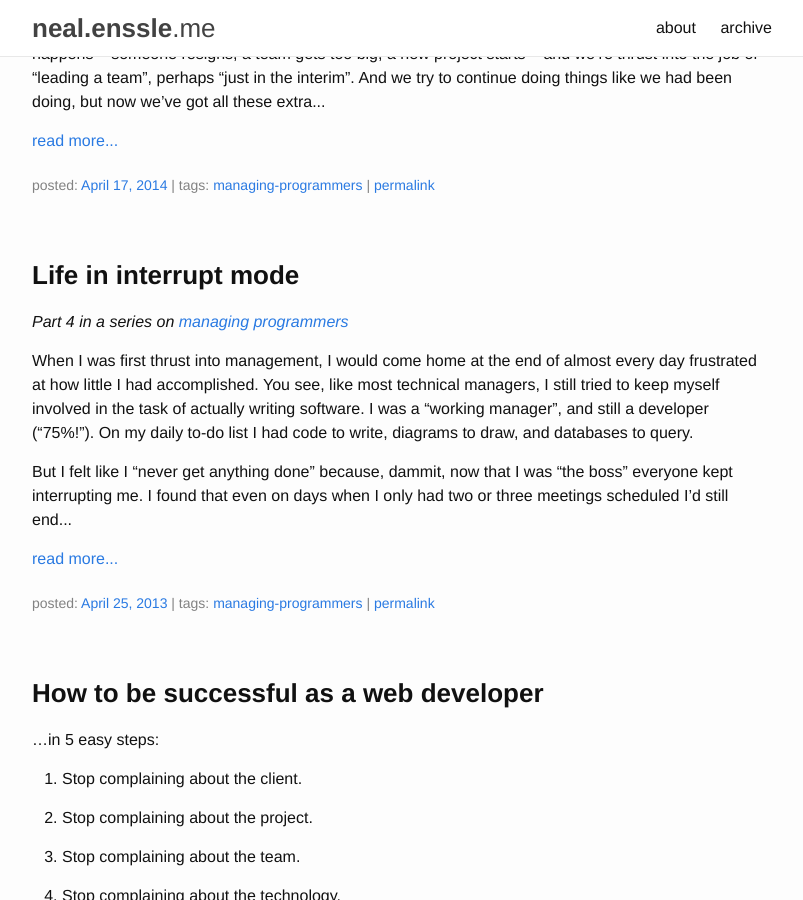
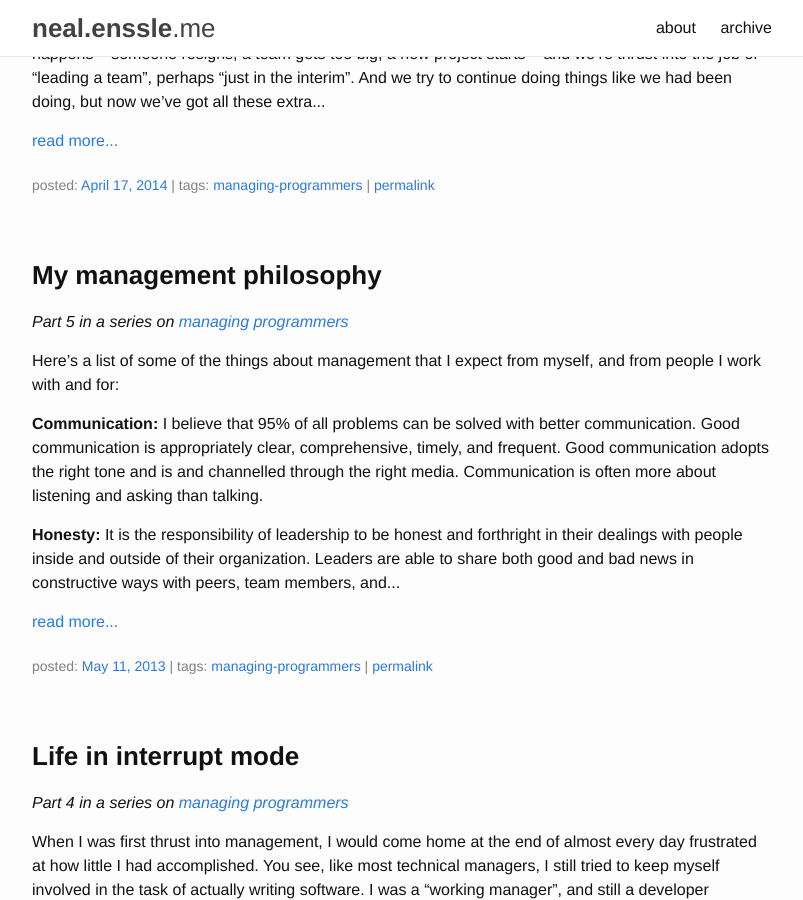
Before and after one commit to nealenssle/nealenssle.github.io, a Jekyll site: the page built from index.html, in a window 1280 px wide and 900 px high, scrolled down 257 px. Shown: the whole window, without its empty margins (238-1041 px from the left). Built offline with Jekyll 4.4.1, drawn with Linux system fonts in a browser that asks for light colours; a file with an impossible date is left out.

Commit message:
Fixed date?

```diff
--- a/_posts/2013-05-11-management-philosophy.md
+++ b/_posts/2013-05-11-management-philosophy.md
@@ -1,7 +1,7 @@
 ---
 layout: post
 title: My management philosophy
-date: {}
+date: 2013-05-11 06:23
 tags: "managing-programmers"
 permalink: "managing-programmers/management-philosophy"
 published: true
```
